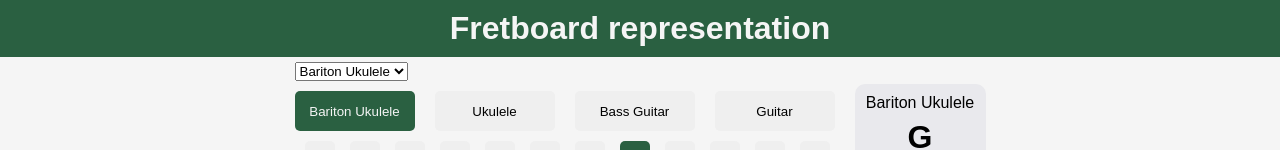
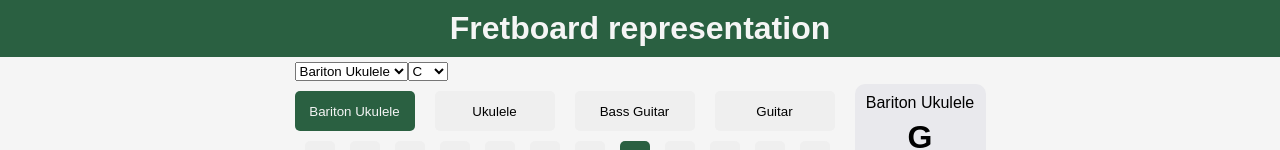
Before and after one commit to artem-chigin/fretboard-map, a React (Create React App) app: page / in a window 1280 px wide. Shown: the top 150 px of the page. Built offline with nearby package versions, Linux system fonts and the light colour scheme.

Commit message:
Add root note dropdown

```diff
--- a/src/components-for-render/dropdown.js
+++ b/src/components-for-render/dropdown.js
@@ -1,12 +1,12 @@
-function DropDown({handleClick, handleClickArguments, buttonName, htmlClassName}) {
+function DropDownOption({handleClick, handleClickArguments, optionName, htmlClassName}) {
 
     return (
         <option
         className={htmlClassName}
         // style={currentStyle}
-        onClick={() => handleClick(...handleClickArguments)}>{buttonName}</option>
+        onClick={() => handleClick(...handleClickArguments)}>{optionName}</option>
     )
 
 }
 
-export default DropDown
+export default DropDownOption
--- a/src/components-for-render/select-instrument-m.js
+++ b/src/components-for-render/select-instrument-mobile.js
@@ -1,13 +1,13 @@
 import instruments from "../instrument-scale-calculations/instruments";
-import DropDown from "./dropdown";
+import DropDownOption from "./dropdown";
 
 function SelectInstrumentMobile({onInstrumentClick}) {
     const instrumentArray = Object.getOwnPropertyNames(instruments);
     const instrumentsDropdown = instrumentArray.map((name, index ) =>
-    <DropDown
+    <DropDownOption
         handleClick={onInstrumentClick}
         handleClickArguments={[instruments[name]]}
-        buttonName={instruments[name].instrumentName}
+        optionName={instruments[name].instrumentName}
         key={"instrument" + index} />
 )
 return (
--- /dev/null
+++ b/src/components-for-render/select-note-mobile.js
@@ -0,0 +1,20 @@
+import MUSIC_CONST from "../instrument-scale-calculations/musical-constants"
+import DropDownOption from "./dropdown"
+
+function SelectRootNoteMobile({onNoteClick}) {
+    const NoteOptions = MUSIC_CONST.chromaticScale.map((note, index) =>
+    <DropDownOption
+        handleClick={onNoteClick}
+        handleClickArguments={[note]}
+        optionName={note}
+        key={"option" + index}
+    />)
+    return (
+        <select className="notes-dropdown">
+            {NoteOptions}
+        </select>
+    )
+
+}
+
+export default SelectRootNoteMobile;
--- a/src/components-for-render/ui.js
+++ b/src/components-for-render/ui.js
@@ -1,8 +1,9 @@
 import { useState } from 'react';
 import DisplayInstrument from './display-instrument';
 import SelectInstrument from './select-instrument';
-import SelectInstrumentMobile from './select-instrument-m';
+import SelectInstrumentMobile from './select-instrument-mobile';
 import SelectRootNote from './select-note';
+
 import SelectSequenceType from './select-sequence';
 import SequencePanel from './sequence-panel';
 import InfoPanel from './info-panel';
@@ -10,6 +11,7 @@ import instruments from "../instrument-scale-calculations/instruments";
 import MusicalInstrument from '../instrument-scale-calculations/musical-instrument';
 import MUSIC_CONST from '../instrument-scale-calculations/musical-constants';
 import DisplaySequence from './display-sequence';
+import SelectRootNoteMobile from './select-note-mobile';
 
 
 function UI() {
@@ -60,9 +62,15 @@ function UI() {
         <div className='fretboard-app'>
             <div className='ui-and-info'>
                 <div className='ui'>
+                    <div className='mobile-ui'>
                         <SelectInstrumentMobile
                             onInstrumentClick={(instrumentSettings) => setInstrument(instrumentSettings)}
                             currentInstrumentName={currentInstrument.instrumentName}/>
+                        <SelectRootNoteMobile
+                            onNoteClick={(keyNote) => createSequence(keyNote, sequenceType, sequenceName)}
+                            currentNoteName={rootNote}/>
+                    </div>
+                    <div className='desktop-ui'>
                         <SelectInstrument
                             onInstrumentClick={(instrumentSettings) => setInstrument(instrumentSettings)}
                             currentInstrumentName={currentInstrument.instrumentName}/>
@@ -77,6 +85,8 @@ function UI() {
                             currentSequence={sequenceName}
                             onSequenceTypeClick={(sequenceName) => createSequence(rootNote, sequenceType, sequenceName)}/>
                 </div>
+                    </div>
+
                     <InfoPanel
                         rootNote={rootNote}
                         sequenceType={sequenceType}
```
Lines whose indentation alone changed are shown as unchanged.
